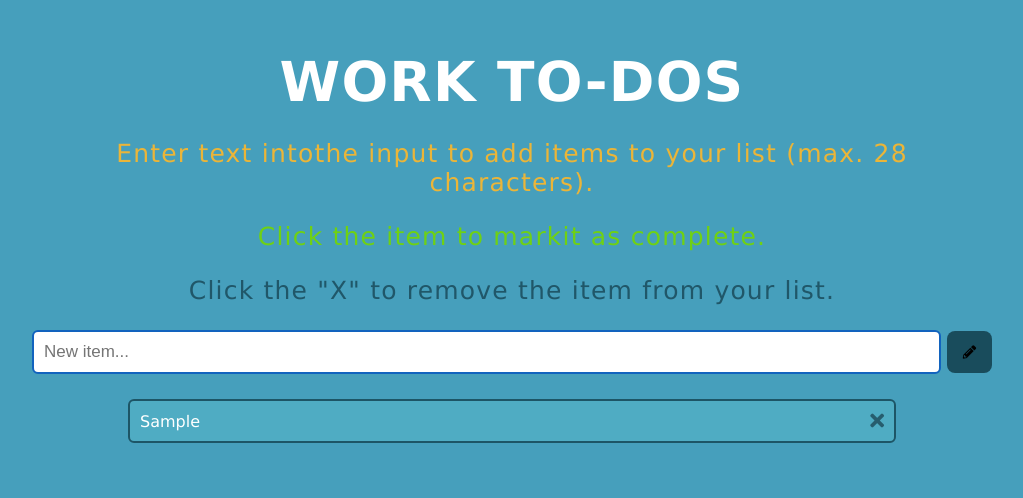
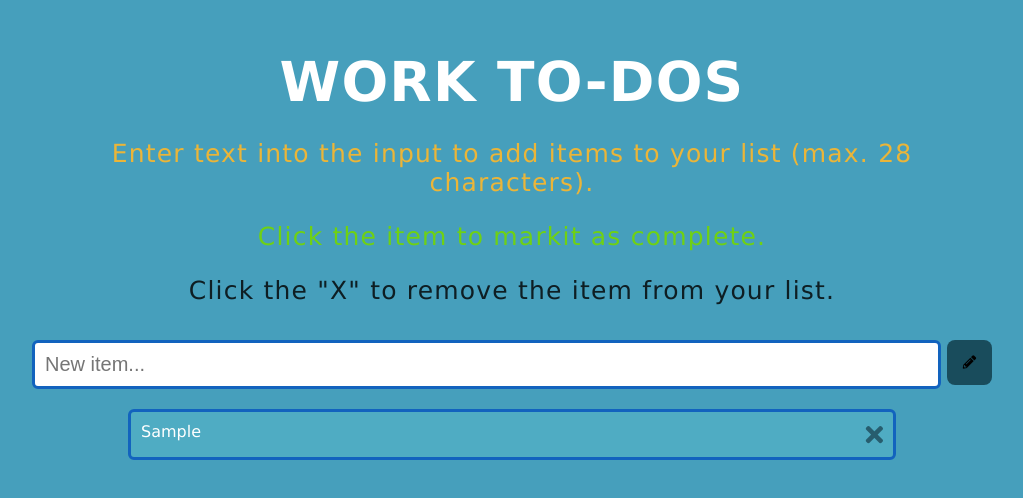
Before and after one commit to ragab98/to_do_list, a plain HTML site: page index.html in a window 1280 px wide. Both pictures are taken after typing "Sample" into the empty fields and a click on the button 1097 px from the left and 352 px from the top of the page. Shown: the whole page, without its empty margins (128-1151 px from the left). Drawn offline with Linux system fonts and the light colour scheme.

Commit message:
all file IS added after edeiting

```diff
--- a/css/style.css
+++ b/css/style.css
@@ -5,11 +5,12 @@
 }
 
 body{
-    width: 75%;
     background-color: #469FBC;
     margin: 50px auto;
     text-align: center;
+    align-items: center;
     font-family: Verdana, Geneva, Tahoma, sans-serif;
+    width: 75%;
 }
 
     /* format p h1 */
@@ -20,26 +21,26 @@ body{
     letter-spacing: 1.2px;
 }
 
-.main_h1 {
+.heading {
     color: white;
     font-size: 55px;
 }
 
-.number_letters {
+.text {
     color: #ebb538;
 }
 
-.item_x {
-    color: #205769;
-}
-
-.item_complete {
+.mark {
     color: #6fd113;
 }
 
+.clear {
+    color: #0e1e23;
+}
+
 .main_form {
+    margin: 10px auto;
     display: flex;
-    align-items: center;
     justify-content: center;
 }
 
@@ -50,8 +51,8 @@ body{
     border-radius: 6px;
     margin-right: 6px;
     padding: 10px;
-    font-size: 17px;
-    border: 2px solid #1263be;
+    font-size: 20px;
+    border: 3px solid #1263be;
     outline: none;
 }
 
@@ -60,7 +61,7 @@ body{
 .main_form button {
     background-color: #194c5c;
     width: 5%;
-    height: 42px;
+    height: 45px;
     border-radius: 8px;
     outline: none;
     border: none;
@@ -69,31 +70,24 @@ body{
 
 /* Formatting content generated by JavaScript */
 
-#content {
-    display: flex;
-    justify-content: center;
-    align-items: center;
-    flex-direction: column;
-}
-
-.content_Child {
+.content_child {
     display: flex;
     justify-content: space-between;
-    align-items: center;
     width: 80%;
     color: white;
     background-color: #4facc3;
-    border: 2px solid #1d5566;
-    margin-top: 25px;
+    border: 3px solid #1263be;
+    margin: 20px auto;
     padding: 10px;
     border-radius: 6px;
 }
-.i_style{
+
+.icon_style{
     color: #275D6E;
     cursor: pointer;
-    font-size: 20px;
-    transition: .8s;
+    font-size: 25px;
 }
-.i_style:hover{
+.icon_style:hover{
     color: #f7fbfc;
+    transition: 1s;
 }
--- a/index.html
+++ b/index.html
@@ -11,23 +11,23 @@
 <body>
     <!-- start header -->
     <header>
-        <h1 class="main_h1 base_format">WORK TO-DOS</h1>
-        <p class="number_letters base_format">Enter text intothe input to add items to your list (max. 28 characters).</p>
-        <p class="item_complete base_format">Click the item to markit as complete.</p>
-        <p class="item_x base_format">Click the "X" to remove the item from your list.</p>
+        <h1 class="heading base_format">WORK TO-DOS</h1>
+        <p class="text base_format">Enter text into the input to add items to your list (max. 28 characters).</p>
+        <p class="mark base_format">Click the item to markit as complete.</p>
+        <p class="clear base_format">Click the "X" to remove the item from your list.</p>
     </header>
 
-    <!-- Start form section  -->
+    <!-- Start form section -->
     <section>
         <form id="action">
             <div class="main_form">
                 <input id="input_text" type="text" placeholder="New item..." maxlength="28">
-                <button id="button" onclick="field_test()"><i class="fas fa-pencil-alt"></i></button>
+                <button id="button" onclick="feild_test()"><i class="fas fa-pencil-alt"></i></button>
             </div>
         </form>
     </section>
 
-    <!--div content generated by JS -->
+    <!--div content generated by JS-->
     <div id="content"></div>
 
 
--- a/js/index.js
+++ b/js/index.js
@@ -1,29 +1,25 @@
 let input_text = document.getElementById("input_text"),
-    content = document.getElementById("content"),
+    div_content = document.getElementById("content"),
     action = document.getElementById("action");
 
 action.onsubmit = function(e){
     e.preventDefault();
 }
-    //create item content
+     //create item that within div_content
 
-function field_test(){
+function feild_test(){
 
-    // create parent content
+     // create the child
 
     let new_div = document.createElement("div"),
         new_class = document.createAttribute("class");
-        new_class.value = "content_Child";
+        new_class.value = "content_child";
 
-    // Create icon content
+        // Create icon content
 
-    let new_i = document.createElement("i"),
-        new_i_class = document.createAttribute("class");
-        new_i_class.value = "fas fa-times i_style";
-
-        new_I = document.createElement("i");
-        new_I_class = document.createAttribute("class");
-        new_I_class.value = "far fas fa-check i_style";
+    let new_icon = document.createElement("i"),
+        new_icon_class = document.createAttribute("class");
+        new_icon_class.value = "fas fa-times icon_style";
 
         // start input field
 
@@ -31,30 +27,21 @@ function field_test(){
 
         alert("you cannot leave the field blank");
 
-    } else {
+    }
+
+    else {
 
         // Add the value of the input field
 
         new_div.setAttributeNode(new_class);
-        content.appendChild(new_div).innerHTML = input_text.value ;
+        div_content.appendChild(new_div).innerHTML = input_text.value ;
         document.getElementById("input_text").value = "";
 
-        new_i.setAttributeNode(new_i_class);
-        new_div.appendChild(new_i);
+        new_icon.setAttributeNode(new_icon_class);
+        new_div.appendChild(new_icon);
+        new_icon.onclick = function () {
 
-        new_I.setAttributeNode(new_I_class);
-        new_div.appendChild(new_I);
-        new_I.style.display = "none"
-
-        // Unwanted field removal function
-
-        new_i.onclick = function () {
             this.parentElement.style.display = 'none';
-        };
-
-        new_div.onclick = function () {
-            new_I.style.display = "inline-block";
         }
-
     }
 }
```
